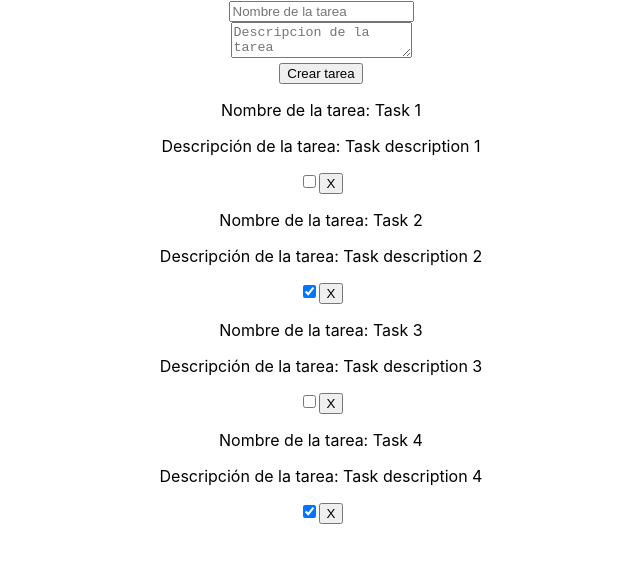
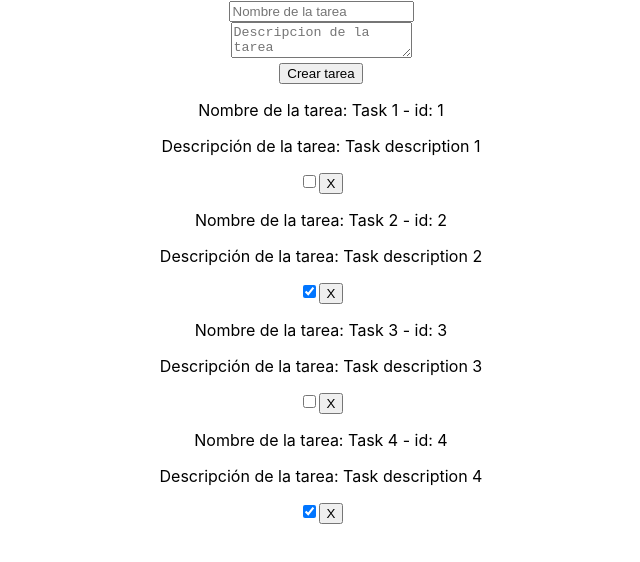
Before and after one commit to Giggs3244/curso-practico-principiante, a React (Create React App) app: page / in a window 1280 px wide. Shown: the top 562 px of the page, without its empty margins (319-959 px from the left). Built offline with nearby package versions, Linux system fonts and the light colour scheme.

Commit message:
Se actualiza la funcion addTarea

```diff
--- a/src/App.js
+++ b/src/App.js
@@ -17,10 +17,11 @@ class App extends React.Component {
 
   addTarea = (tarea) => {
     console.log(tarea);
-    tarea.id = this.state.tareas.length + 1;
+    tarea.id = (this.state.tareas.length + 1);
     console.log(tarea.id);
+    console.log([tarea]);
     this.setState({
-      tareas: tareas.concat(tarea)
+      tareas: this.state.tareas.concat([tarea])
     });
     console.log(this.state.tareas);
   }
--- a/src/components/Task.js
+++ b/src/components/Task.js
@@ -7,7 +7,7 @@ export default class Task extends Component {
 
         return (
             <div className="tarea">
-                <p>Nombre de la tarea: {this.props.tarea.nombre}</p>
+                <p>Nombre de la tarea: {this.props.tarea.nombre} - id: {this.props.tarea.id}</p>
                 <p>Descripción de la tarea: {this.props.tarea.descripcion}</p>
                 <input type="checkbox" checked={this.props.tarea.done} onChange={() => this.props.changeEstadoTarea(this.props.tarea.id)}></input>
                 <button onClick={() => this.props.deleteTarea(this.props.tarea.id)}>X</button>
```
